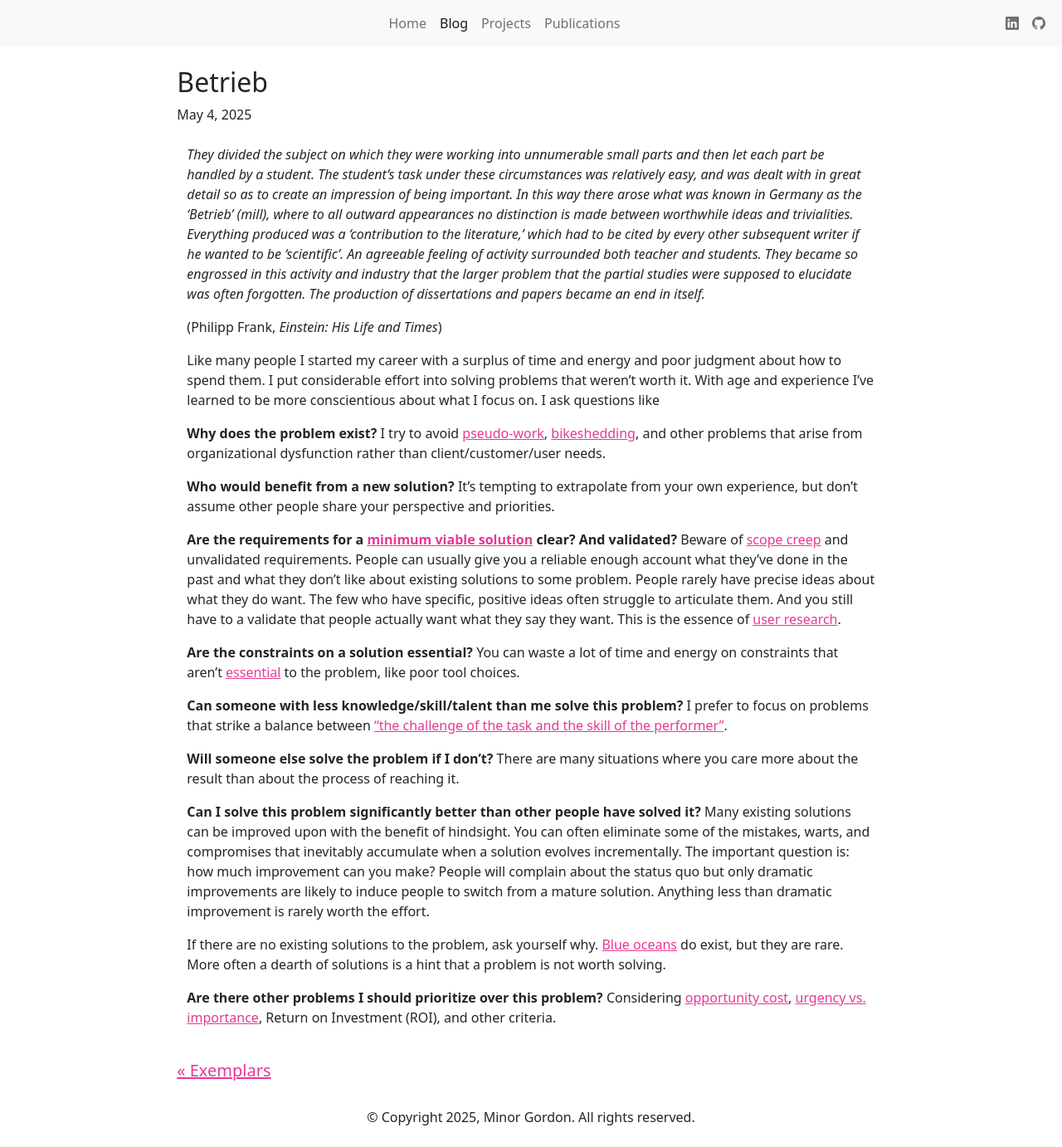
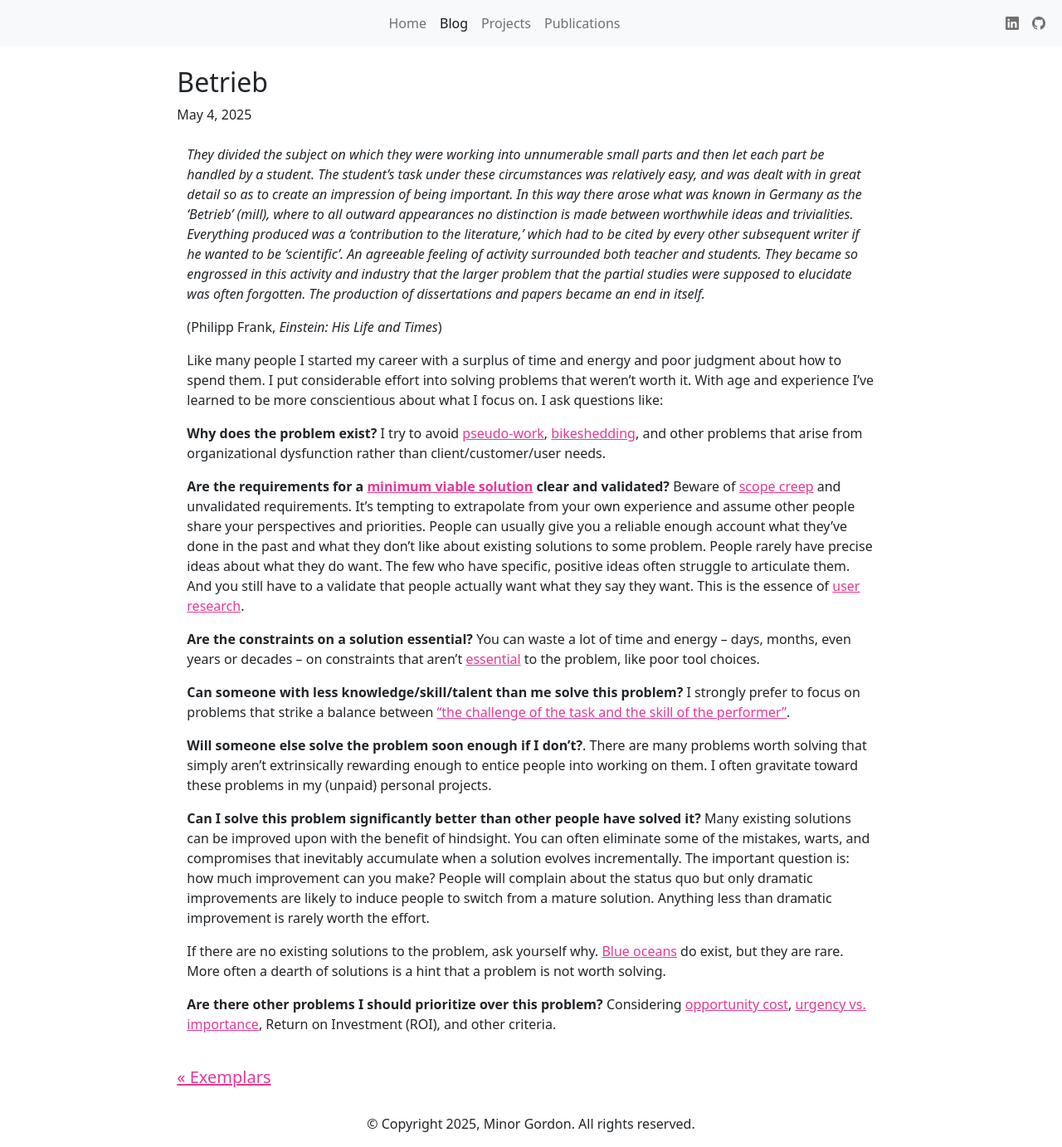
Before and after one commit to minorg/minorgordon.net, a Jekyll site: the page built from _posts/2025-05-04-betrieb.md, in a window 1280 px wide. Shown: the whole page at 83% size. Built offline with Jekyll 4.4.1, drawn with Linux system fonts in a browser that asks for light colours; nearby versions of some CDN libraries.

Commit message:
new post

```diff
--- a/_posts/2025-05-04-betrieb.md
+++ b/_posts/2025-05-04-betrieb.md
@@ -10,19 +10,17 @@ title:  "Betrieb"
 
 (Philipp Frank, _Einstein: His Life and Times_)
 
-Like many people I started my career with a surplus of time and energy and poor judgment about how to spend them. I put considerable effort into solving problems that weren't worth it. With age and experience I've learned to be more conscientious about what I focus on. I ask questions like
+Like many people I started my career with a surplus of time and energy and poor judgment about how to spend them. I put considerable effort into solving problems that weren't worth it. With age and experience I've learned to be more conscientious about what I focus on. I ask questions like:
 
 **Why does the problem exist?** I try to avoid [pseudo-work](https://en.wikipedia.org/wiki/Bullshit_job), [bikeshedding](https://en.wikipedia.org/wiki/Law_of_triviality), and other problems that arise from organizational dysfunction rather than client/customer/user needs.
 
-**Who would benefit from a new solution?** It's tempting to extrapolate from your own experience, but don't assume other people share your perspective and priorities.
+**Are the requirements for a [minimum viable solution](https://en.wikipedia.org/wiki/Minimum_viable_product) clear and validated?** Beware of [scope creep](https://en.wikipedia.org/wiki/Scope_creep) and unvalidated requirements.  It's tempting to extrapolate from your own experience and assume other people share your perspectives and priorities. People can usually give you a reliable enough account what they've done in the past and what they don't like about existing solutions to some problem. People rarely have precise ideas about what they do want. The few who have specific, positive ideas often struggle to articulate them. And you still have to a validate that people actually want what they say they want. This is the essence of [user research](https://en.wikipedia.org/wiki/User_Research).
 
-**Are the requirements for a [minimum viable solution](https://en.wikipedia.org/wiki/Minimum_viable_product) clear? And validated?** Beware of [scope creep](https://en.wikipedia.org/wiki/Scope_creep) and unvalidated requirements. People can usually give you a reliable enough account what they've done in the past and what they don't like about existing solutions to some problem. People rarely have precise ideas about what they do want. The few who have specific, positive ideas often struggle to articulate them. And you still have to a validate that people actually want what they say they want. This is the essence of [user research](https://en.wikipedia.org/wiki/User_Research).
+**Are the constraints on a solution essential?** You can waste a lot of time and energy -- days, months, even years or decades -- on constraints that aren't [essential](https://en.wikipedia.org/wiki/Essential_complexity) to the problem, like poor tool choices.
 
-**Are the constraints on a solution essential?** You can waste a lot of time and energy on constraints that aren't [essential](https://en.wikipedia.org/wiki/Essential_complexity) to the problem, like poor tool choices.
+**Can someone with less knowledge/skill/talent than me solve this problem?** I strongly prefer to focus on problems that strike a balance between ["the challenge of the task and the skill of the performer"]({% post_url 2021-02-14-optimal-experience %}).
 
-**Can someone with less knowledge/skill/talent than me solve this problem?** I prefer to focus on problems that strike a balance between ["the challenge of the task and the skill of the performer"]({% post_url 2021-02-14-optimal-experience %}).
-
-**Will someone else solve the problem if I don't?** There are many situations where you care more about the result than about the process of reaching it.
+**Will someone else solve the problem soon enough if I don't?**. There are many problems worth solving that simply aren't extrinsically rewarding enough to entice people into working on them. I often gravitate toward these problems in my (unpaid) personal projects.
 
 **Can I solve this problem significantly better than other people have solved it?** Many existing solutions can be improved upon with the benefit of hindsight. You can often eliminate some of the mistakes, warts, and compromises that inevitably accumulate when a solution evolves incrementally. The important question is: how much improvement can you make? People will complain about the status quo but only dramatic improvements are likely to induce people to switch from a mature solution. Anything less than dramatic improvement is rarely worth the effort.
 
```
